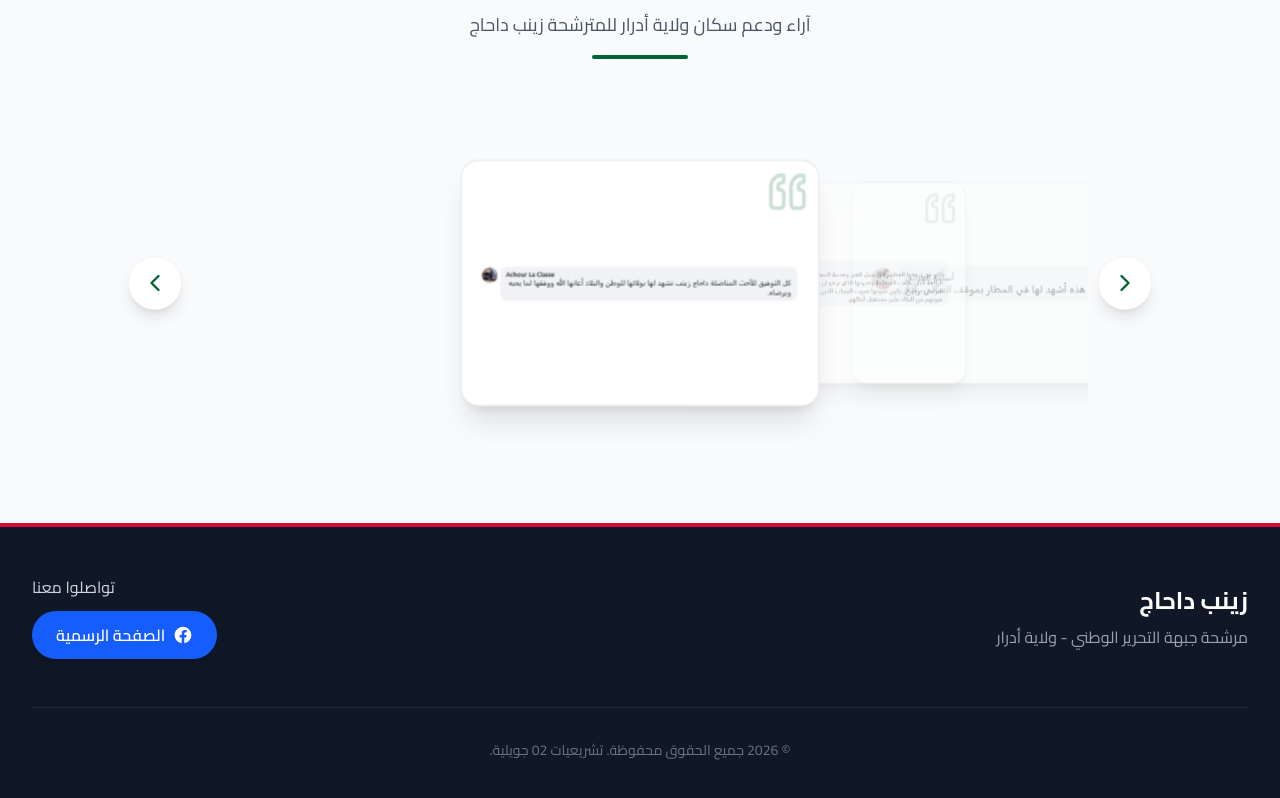
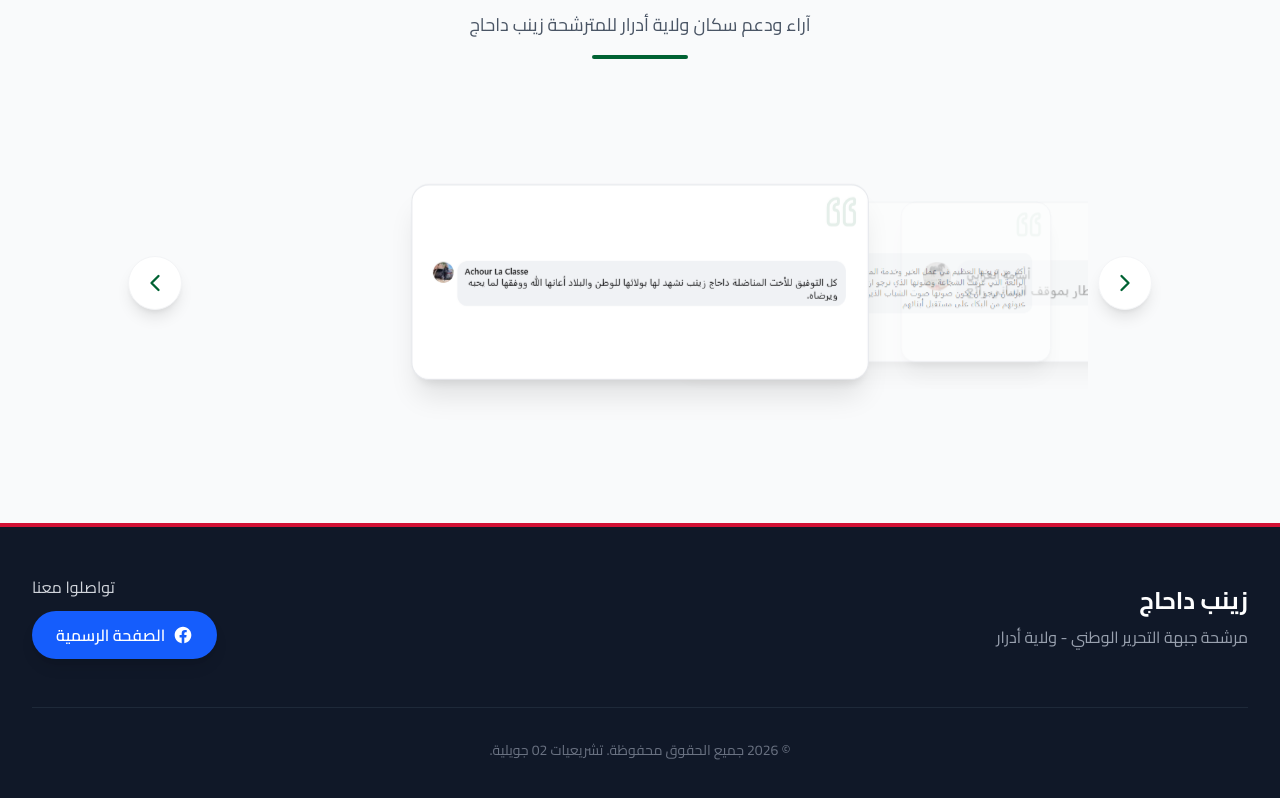
Before and after one commit to Dahadj96/campaign-website, a Next.js app: page / in a window 1280 px wide. Shown: the part 2091-2889 px from the top of the page. Built offline with nearby package versions, Linux system fonts and the light colour scheme.

Commit message:
Adjust slider card aspect ratio to match horizontal screenshots

```diff
--- a/src/components/CommentsSlider.tsx
+++ b/src/components/CommentsSlider.tsx
@@ -69,14 +69,14 @@ export default function CommentsSlider() {
               return (
                 <div
                   key={index}
-                  className={`flex-[0_0_80%] sm:flex-[0_0_50%] md:flex-[0_0_40%] min-w-0 px-2 sm:px-4 transition-all duration-500 ease-in-out ${isActive ? 'scale-110 z-10 opacity-100 cursor-pointer' : 'scale-90 opacity-40 cursor-pointer'}`}
+                  className={`flex-[0_0_85%] sm:flex-[0_0_60%] md:flex-[0_0_50%] min-w-0 px-2 sm:px-4 transition-all duration-500 ease-in-out ${isActive ? 'scale-110 z-10 opacity-100 cursor-pointer' : 'scale-90 opacity-40 cursor-pointer'}`}
                   onClick={() => openFullscreen(index)}
                 >
-                  <div className="relative bg-white rounded-2xl overflow-hidden shadow-xl border border-gray-200 p-2 h-48 sm:h-56 w-full flex items-center justify-center">
+                  <div className="relative bg-white rounded-2xl overflow-hidden shadow-xl border border-gray-200 p-2 w-full aspect-[16/9] sm:aspect-[21/9] flex items-center justify-center">
 
                     {/* Decorative Quote Icon */}
-                    <div className="absolute top-2 right-2 text-algeria-green/20 z-10 pointer-events-none">
-                      <Quote size={40} className="transform rotate-180" />
+                    <div className="absolute top-2 right-2 text-algeria-green/10 z-10 pointer-events-none">
+                      <Quote size={32} className="transform rotate-180" />
                     </div>
 
                     <div className="relative w-full h-full pointer-events-none">
```
